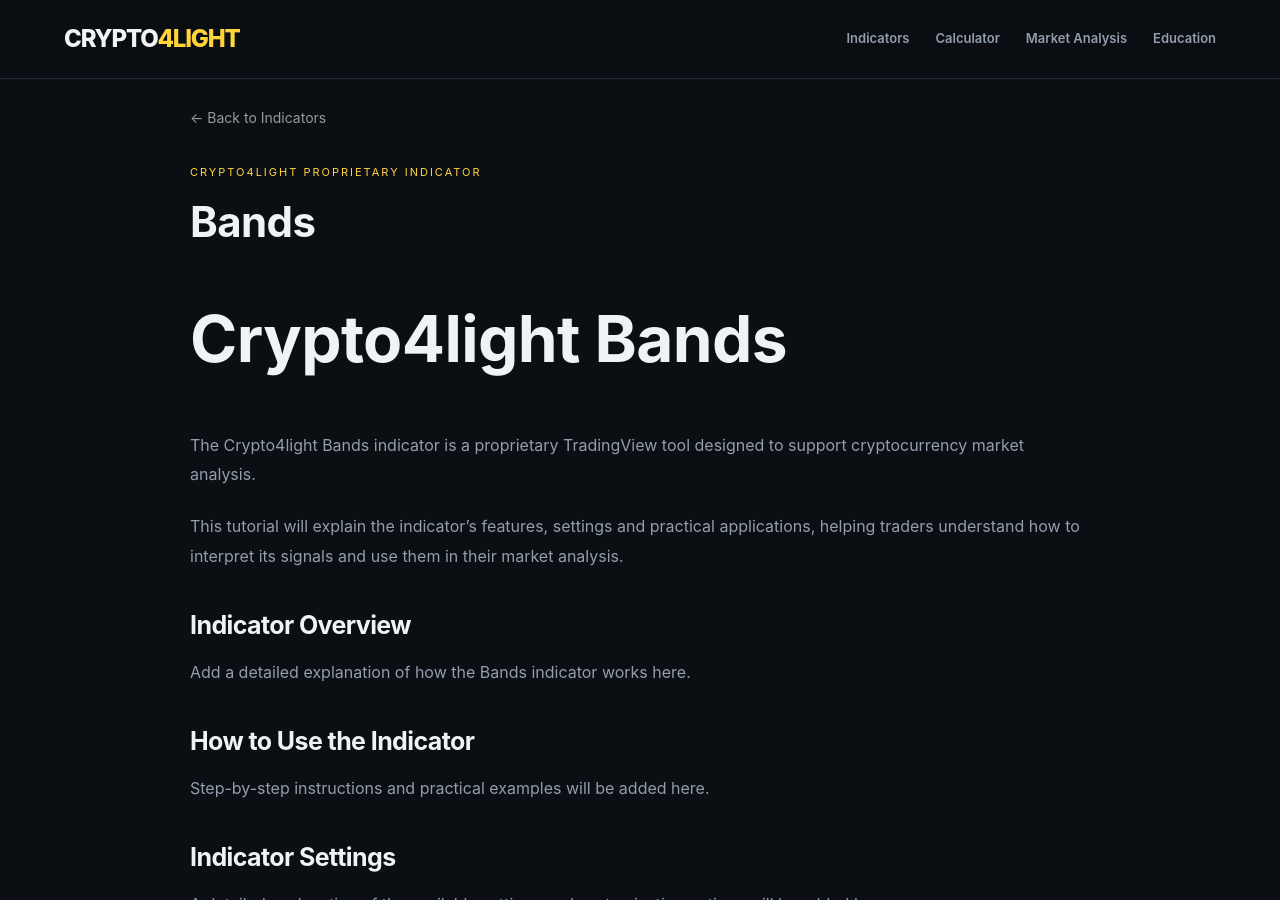
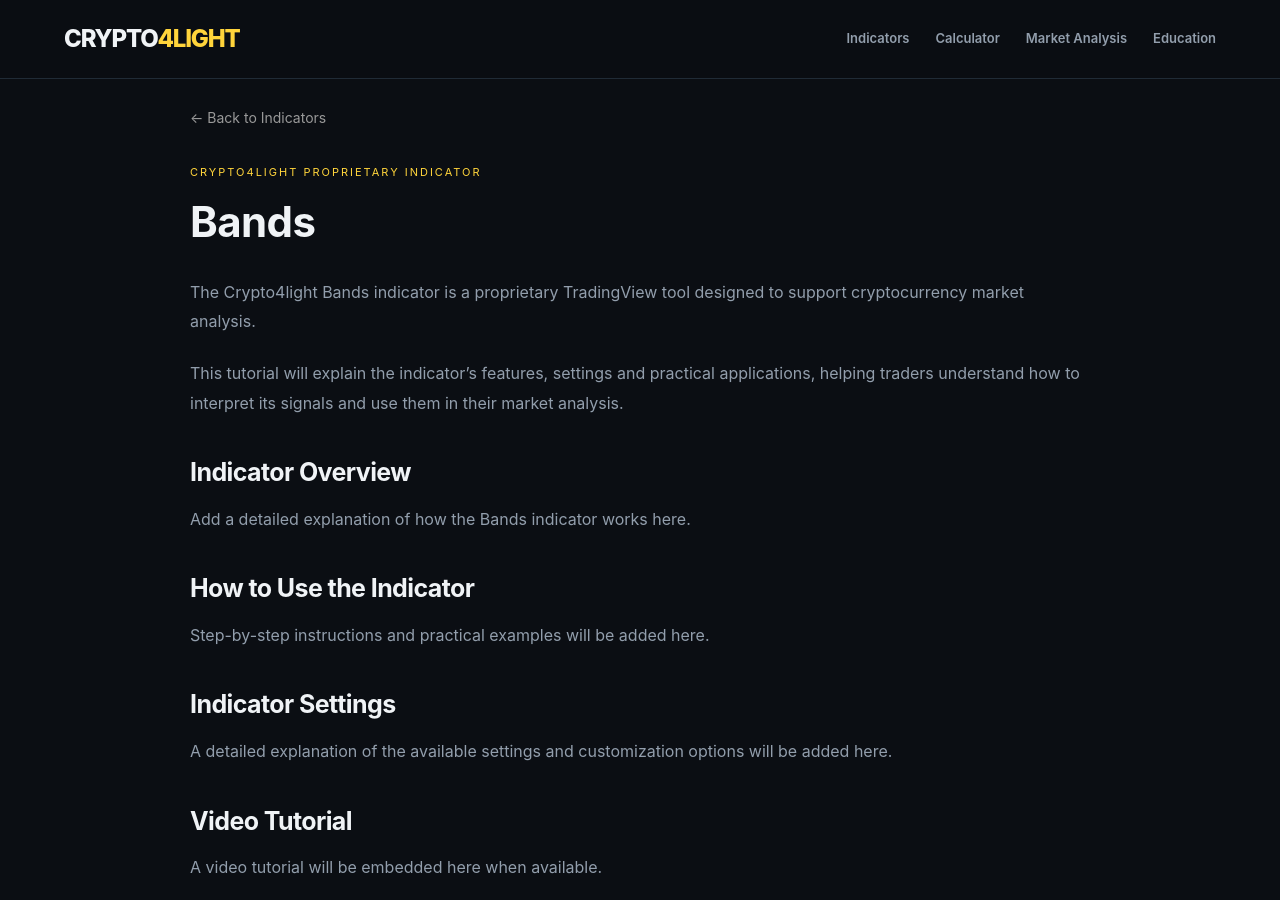
Before and after one commit to crypto4light/crypto4light, a Jekyll site: the page built from _indicators/bands.md, in a window 1280 px wide and 900 px high. Built offline with Jekyll 4.4.1, drawn with Linux system fonts in a browser that asks for light colours.

Commit message:
Update bands.md

```diff
--- a/_indicators/bands.md
+++ b/_indicators/bands.md
@@ -10,8 +10,6 @@ keywords:
   - Technical Analysis
   - Trading Signals
 ---
-
-# Crypto4light Bands
 
 The Crypto4light Bands indicator is a proprietary TradingView tool designed to support cryptocurrency market analysis.
 
```
